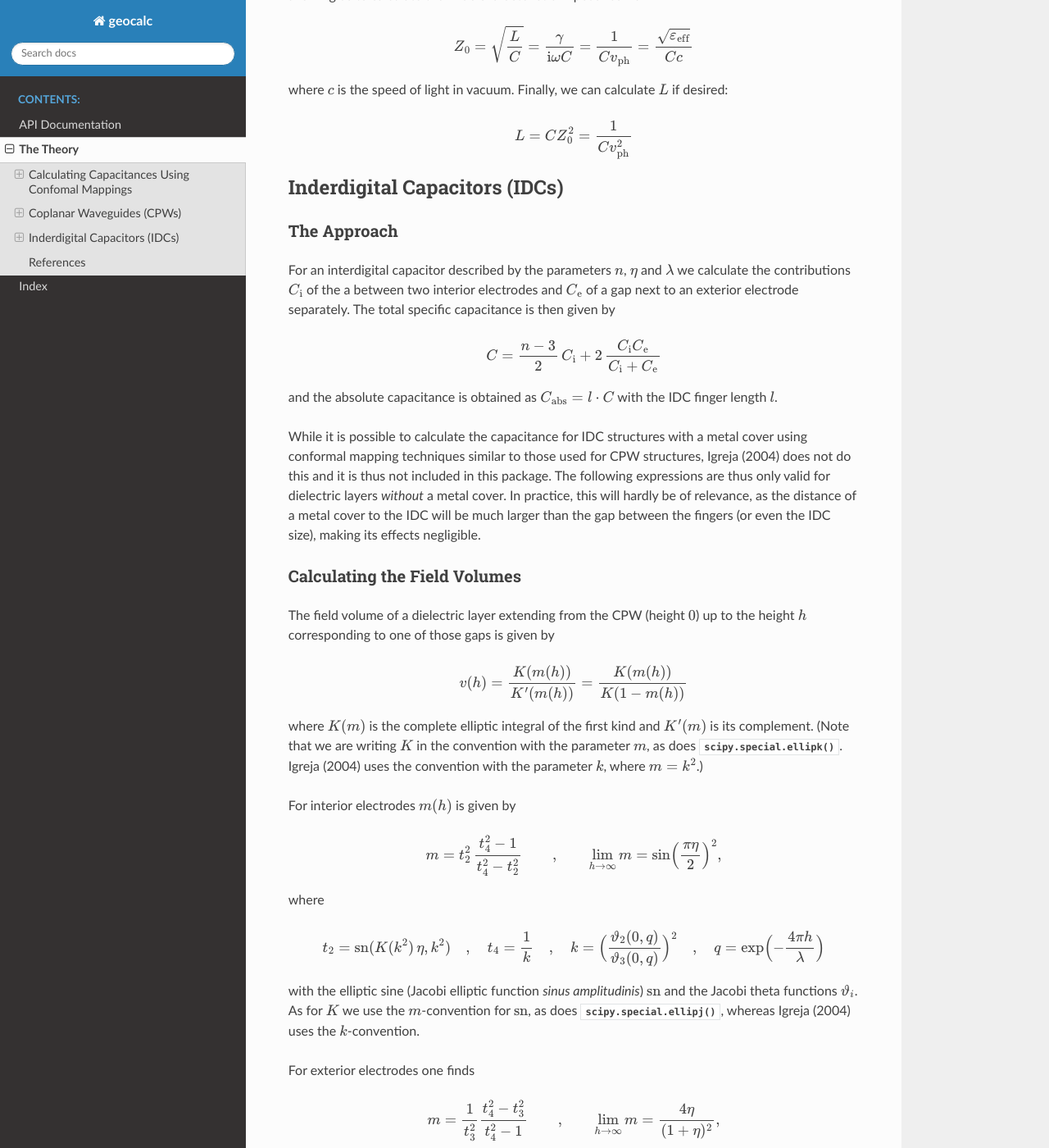
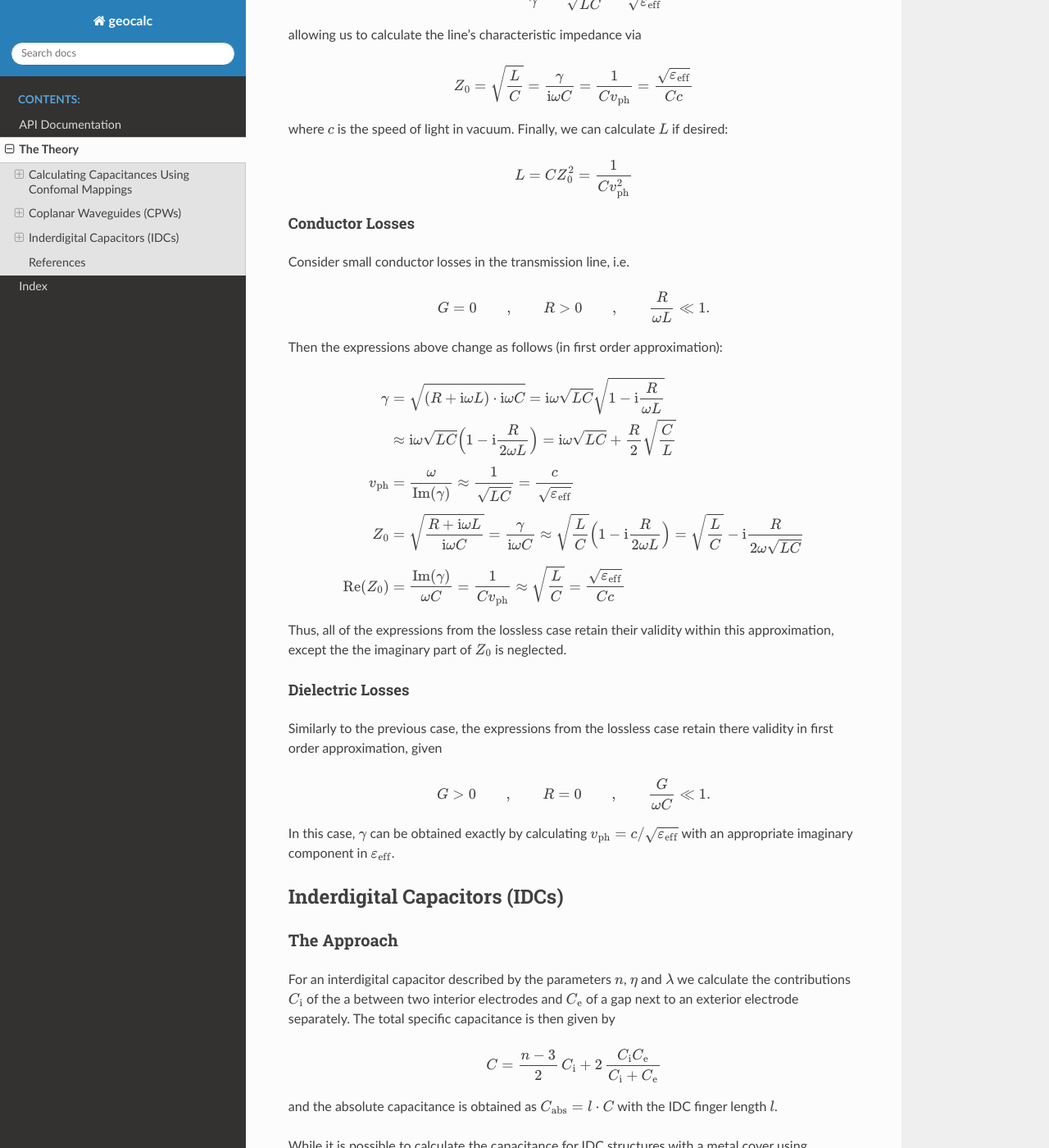
Before and after one commit to schtandard/geocalc, a Sphinx documentation site: the page built from docs/source/theory.rst, in a window 1280 px wide and 1400 px high, scrolled down 2693 px. Shown: the whole window at 82% size. Built offline with Sphinx 7.4.7 and the Read the Docs theme 2.0.0, drawn with Linux system fonts in a browser that asks for light colours.

Commit message:
Extend theory documentation on CPWs by lossy cases

```diff
--- a/docs/source/theory.rst
+++ b/docs/source/theory.rst
@@ -107,6 +107,8 @@ More details on these calculations can be found in Simons (2001) and Garg et al.
 
 Further Parameters
 ==================
+Lossless CPWs
+-------------
 For a lossless CPW (:math:`G = 0` and :math:`R = 0` in the transmission line model) one finds wave solutions with
 
 .. math::
@@ -133,6 +135,58 @@ Finally, we can calculate :math:`L` if desired:
 .. math::
 
    L = C Z_0^2 = \frac{1}{C v_{\mathrm{ph}}^2}
+
+Conductor Losses
+----------------
+Consider small conductor losses in the transmission line, i.e.
+
+.. math::
+
+   G = 0
+   \qquad,\qquad
+   R > 0
+   \qquad,\qquad
+   \frac{R}{\omega L} \ll 1 .
+
+Then the expressions above change as follows (in first order approximation):
+
+.. math::
+
+   \gamma
+   &= \sqrt{(R + \mathrm i \omega L) \cdot \mathrm i \omega C}
+   = \mathrm i \omega \sqrt{L C} \sqrt{1 - \mathrm i \frac{R}{\omega L}} \\
+   &\approx \mathrm i \omega \sqrt{L C} \Bigl( 1 - \mathrm i \frac{R}{2 \omega L} \Bigr)
+   = \mathrm i \omega \sqrt{L C} + \frac R2 \sqrt{\frac CL} \\[1ex]
+   v_{\mathrm{ph}}
+   &= \frac{\omega}{\operatorname{Im}(\gamma)}
+   \approx \frac{1}{\sqrt{L C}}
+   = \frac{c}{\sqrt{\varepsilon_{\mathrm{eff}}}} \\[1ex]
+   Z_0
+   &= \sqrt{\frac{R + \mathrm i \omega L}{\mathrm i \omega C}}
+   = \frac{\gamma}{\mathrm i \omega C}
+   \approx \sqrt{\frac LC} \Bigl( 1 - \mathrm i \frac{R}{2 \omega L} \Bigr)
+   = \sqrt{\frac LC} - \mathrm i \frac{R}{2 \omega \sqrt{L C}} \\[1ex]
+   \operatorname{Re}(Z_0)
+   &= \frac{\operatorname{Im}(\gamma)}{\omega C}
+   = \frac{1}{C v_{\mathrm{ph}}}
+   \approx \sqrt{\frac LC}
+   = \frac{\sqrt{\varepsilon_{\mathrm{eff}}}}{C c}
+
+Thus, all of the expressions from the lossless case retain their validity within this approximation, except the the imaginary part of :math:`Z_0` is neglected.
+
+Dielectric Losses
+-----------------
+Similarly to the previous case, the expressions from the lossless case retain there validity in first order approximation, given
+
+.. math::
+
+   G > 0
+   \qquad,\qquad
+   R = 0
+   \qquad,\qquad
+   \frac{G}{\omega C} \ll 1 .
+
+In this case, :math:`\gamma` can be obtained exactly by calculating :math:`v_{\mathrm{ph}} = c / \sqrt{\varepsilon_{\mathrm{eff}}}` with an appropriate imaginary component in :math:`\varepsilon_{\mathrm{eff}}`.
 
 ------------------------------
 Inderdigital Capacitors (IDCs)
```
Also changed, not shown: changelog.md (+1 -0 lines).
